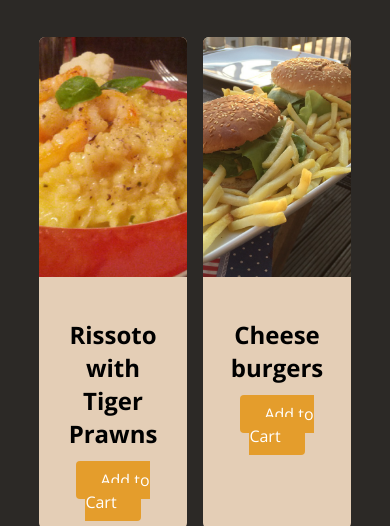
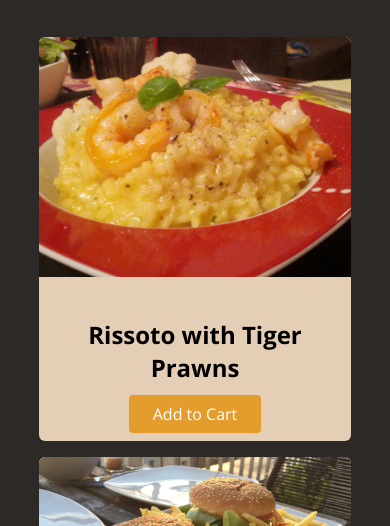
Before and after one commit to Scarves/100-day-of-code, a plain HTML site: page webfood/index.html in a window 390 px wide. Shown: the part 318-844 px from the top of the page. Drawn offline with nearby package versions, Linux system fonts and the light colour scheme.

Commit message:
menambahkan media queries ke project

```diff
--- a/webfood/styles.css
+++ b/webfood/styles.css
@@ -80,3 +80,9 @@ main h1{
 .btn a:hover{
   background-color: rgb(221, 134, 34);
 }
+
+@media (max-width: 768px){
+  #browse-meals ul{
+    grid-template-columns: 100%;
+  }
+}
```
